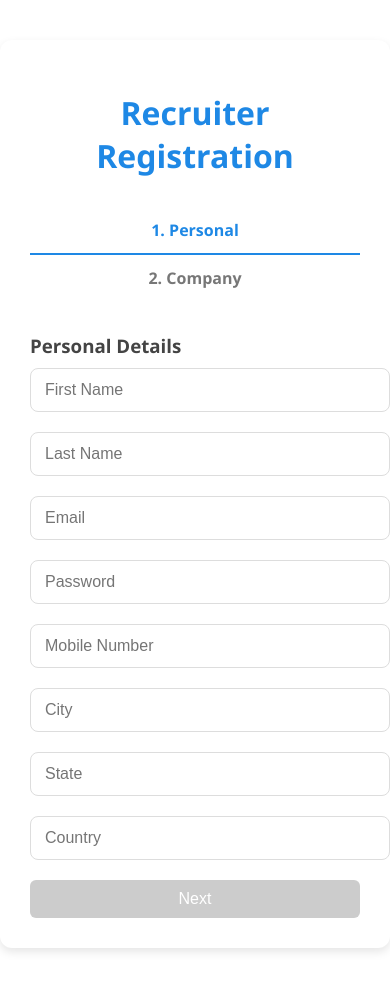
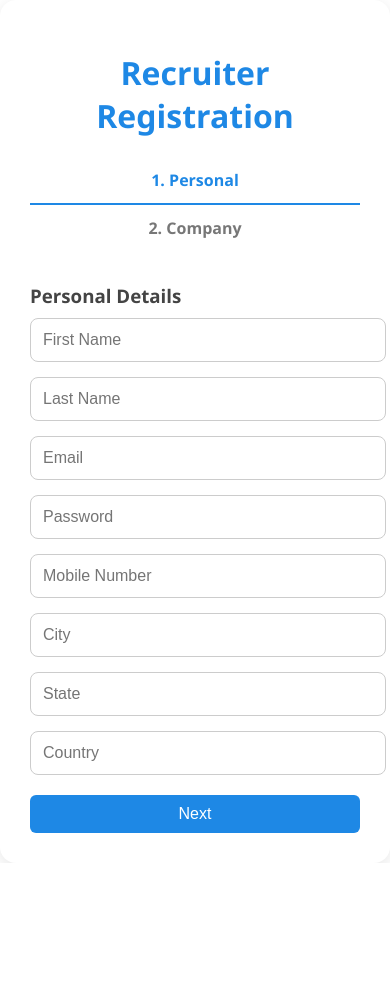
Before and after one commit to shivam2419/JobNector, a React (Create React App) app in the folder frontend/: page /register in a window 390 px wide. After the commit the page ends 863 px from the top, so only its background shows below. Built offline with nearby package versions, Linux system fonts and the light colour scheme.

Commit message:
error fixed

```diff
--- a/frontend/src/components/candidate/CandidateFormWizard.jsx
+++ b/frontend/src/components/candidate/CandidateFormWizard.jsx
@@ -169,7 +169,7 @@ export const CandidateFormWizard = () => {
   };
 
   return (
-  <div className="form-container">
+  <div className="user-signup-form-container">
     <h1>Candidate Registration Form</h1>
 
     <div className="step-tabs">
--- a/frontend/src/components/recruiter/RecruiterFormWizard.jsx
+++ b/frontend/src/components/recruiter/RecruiterFormWizard.jsx
@@ -98,7 +98,7 @@ export const RecruiterFormWizard = () => {
   };
 
   return (
-    <div className="form-container">
+    <div className="signup-form-container">
       <h1>Recruiter Registration</h1>
 
       <div className="step-tabs">
@@ -106,7 +106,7 @@ export const RecruiterFormWizard = () => {
         <span className={step === 2 ? "active" : ""}>2. Company</span>
       </div>
 
-      <form onSubmit={handleSubmit}>
+      <form onSubmit={handleSubmit} className="recruiter-signup-form">
         {step === 1 && (
           <>
             <h3>Personal Details</h3>
--- a/frontend/src/components/recruiter/RecruiterHome.jsx
+++ b/frontend/src/components/recruiter/RecruiterHome.jsx
@@ -9,7 +9,7 @@ const RecruiterHome = () => {
   return (
     <div className="recruiter-home" style={{ padding: "30px", margin: "auto" }}>
       <div className="welcome-banner" style={{ textAlign: "center", marginBottom: "40px" }}>
-        <h1 style={{ fontSize: "32px", fontWeight: "700" }}>
+        <h1 style={{ fontSize: "32px", fontWeight: "700", color: "white" }}>
           👋 Welcome Back, {username?.replace(/_/g, " ")?.toUpperCase()}!
         </h1>
         <p style={{ fontSize: "18px", color: "#fff" }}>Manage your postings and find the best talent.</p>
--- a/frontend/src/style/candidate/CandidateFormWizard.css
+++ b/frontend/src/style/candidate/CandidateFormWizard.css
@@ -1,4 +1,4 @@
-.form-container {
+.user-signup-form-container {
   max-width: 600px;
   margin: 40px auto;
   background: #fff;
@@ -8,14 +8,14 @@
   font-family: 'Segoe UI', sans-serif;
 }
 
-.form-container h1 {
+.user-signup-form-container h1 {
   text-align: center;
   color: #1e88e5;
   margin-bottom: 30px;
 }
 
-.form-container input,
-.form-container select {
+.user-signup-form-container input,
+.user-signup-form-container select {
   width: 100%;
   padding: 12px 14px;
   margin-bottom: 20px;
@@ -52,7 +52,7 @@
   margin-top: 20px;
 }
 
-button {
+.button-row button {
   padding: 10px 16px;
   border: none;
   border-radius: 6px;
@@ -61,16 +61,16 @@ button {
   transition: 0.3s ease;
 }
 
-button[type="button"] {
+.button-row .button[type="button"] {
   background-color: #ccc;
 }
 
-button[type="submit"] {
+.button-row button[type="submit"] {
   background-color: #43a047;
   color: white;
 }
 
-button:hover {
+.button-row button:hover {
   opacity: 0.9;
 }
 
@@ -83,7 +83,7 @@ button:hover {
     flex-direction: column;
   }
 
-  button {
+  .button-row button {
     width: 100%;
   }
 }
--- a/frontend/src/style/recruiter/RecruiterFormWizard.css
+++ b/frontend/src/style/recruiter/RecruiterFormWizard.css
@@ -1,4 +1,4 @@
-.form-container {
+.signup-form-container {
   max-width: 600px;
   margin: auto;
   padding: 30px;
@@ -8,18 +8,18 @@
   font-family: 'Segoe UI', sans-serif;
 }
 
-h1 {
+.signup-form-container h1 {
   text-align: center;
   margin-bottom: 20px;
   color: #1e88e5;
 }
 
-h3 {
+.signup-form-container h3 {
   color: #444;
   margin-bottom: 10px;
 }
 
-input {
+.recruiter-signup-form input {
   display: block;
   width: 100%;
   padding: 12px;
@@ -53,7 +53,7 @@ input {
   margin-top: 20px;
 }
 
-button {
+.button-row button {
   background-color: #1e88e5;
   color: white;
   border: none;
@@ -64,6 +64,6 @@ button {
   transition: background 0.3s ease;
 }
 
-button:hover {
+.button-row button:hover {
   background-color: #1565c0;
 }
```
